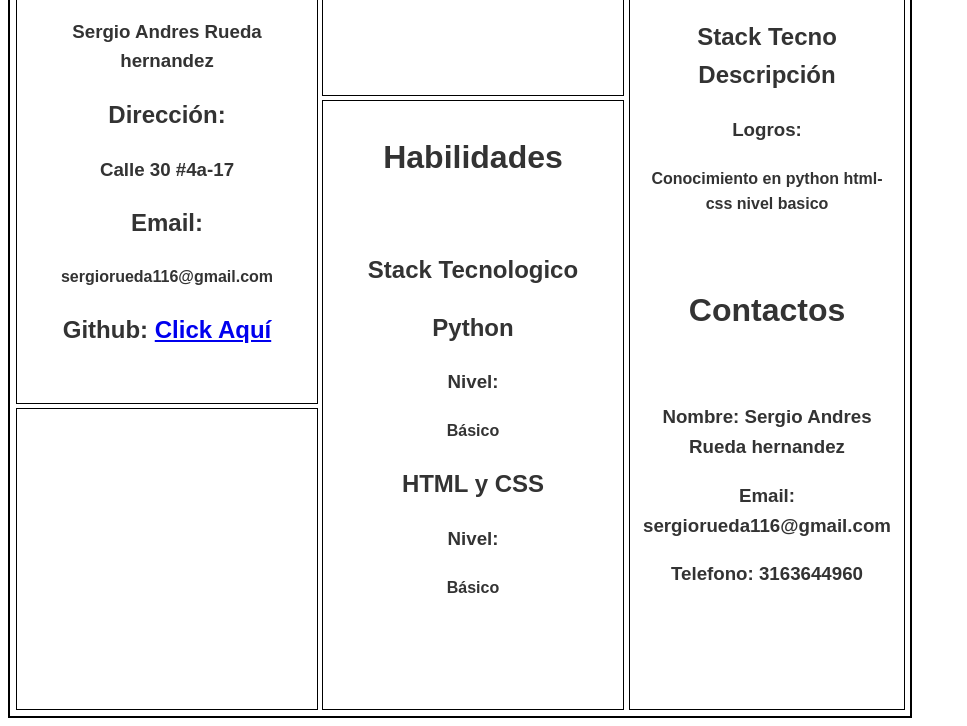
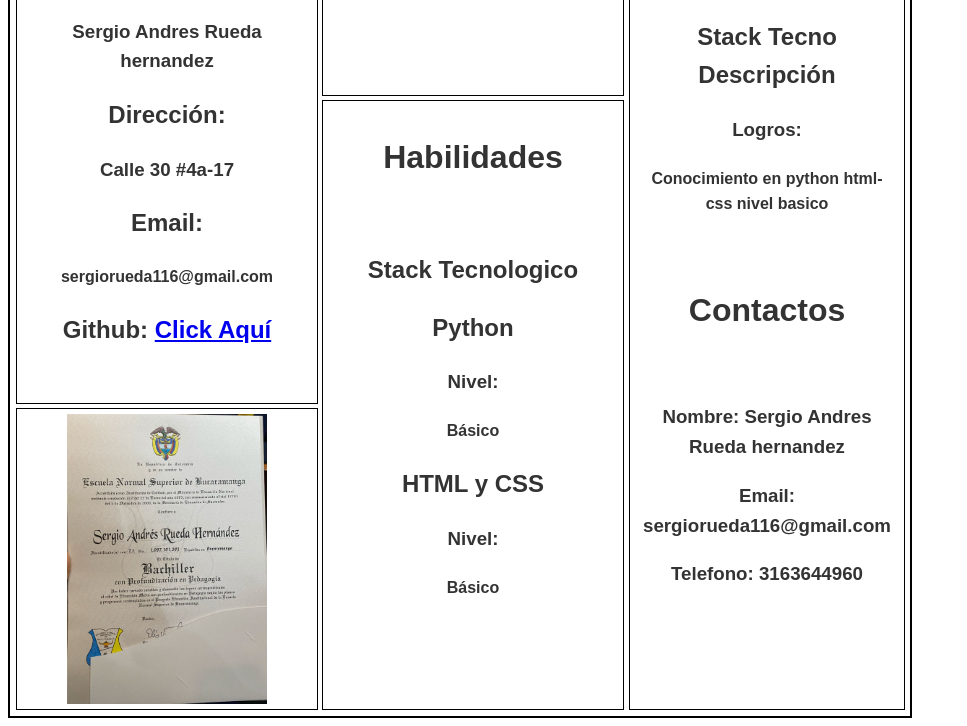
Before and after one commit to xergio-rh/HTML_S1_RuedaSergio, a plain HTML site: page Dia2/index.html in a window 1280 px wide. Shown: the part 520-1246 px from the top of the page, without its empty margins (0-967 px from the left). Drawn offline with Linux system fonts and the light colour scheme.

Commit message:
feat :fire: Resume Correction

```diff
--- a/Dia2/index.html
+++ b/Dia2/index.html
@@ -20,7 +20,7 @@
             <h2></h2>
         </div>
         <div class="certificado">
-            <img src="./imagenes/certificado.png" alt="" class="imagenCertificado">
+            <img src="./WhatsApp Image 2025-03-20 at 8.46.53 AM.jpeg" alt="" class="imagenCertificado">
         </div>
         <div class="infoAcademica">
             <h1>Información Básica</h1>
--- a/Dia2/style.css
+++ b/Dia2/style.css
@@ -65,7 +65,7 @@
 }
 
 .imagenCertificado {
-    width: 300px;
+    width: 200px;
     height: auto;
 }
 
```
Also changed, not shown: Dia2/WhatsApp Image 2025-03-20 at 8.46.53 AM.jpeg (added).
